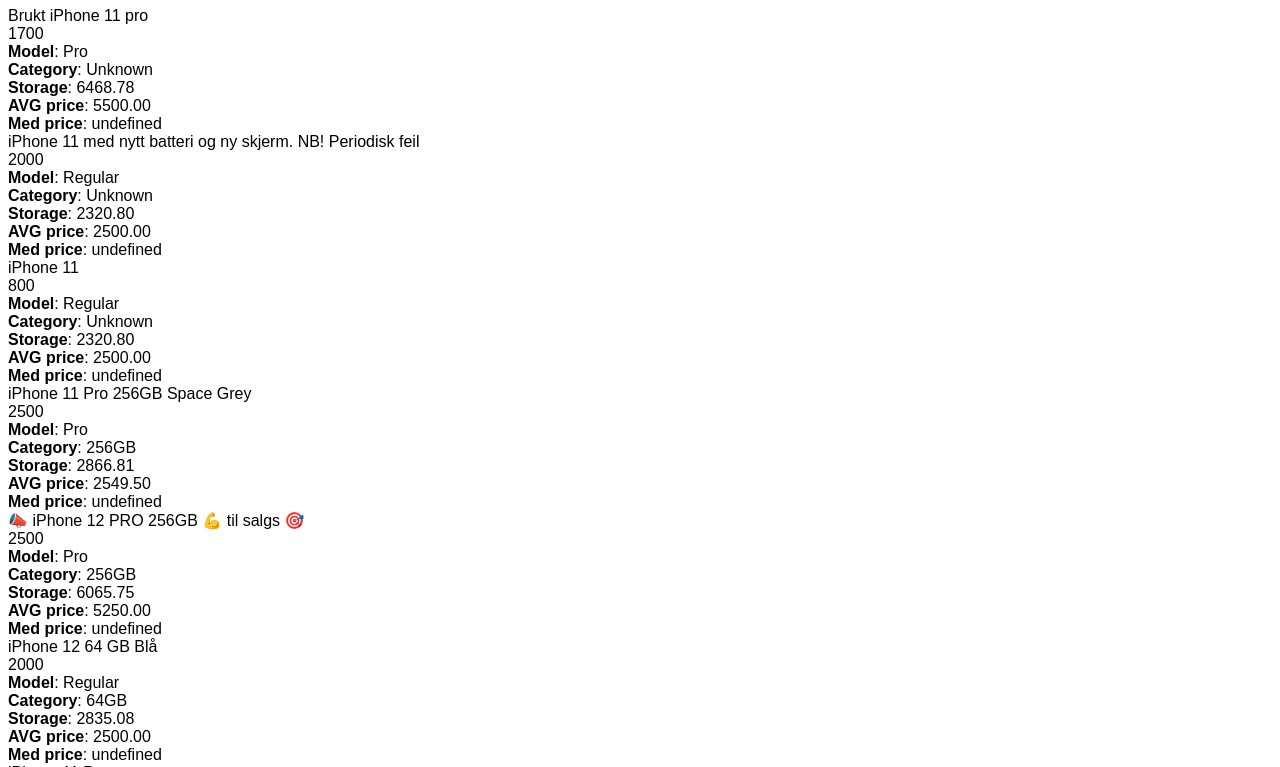
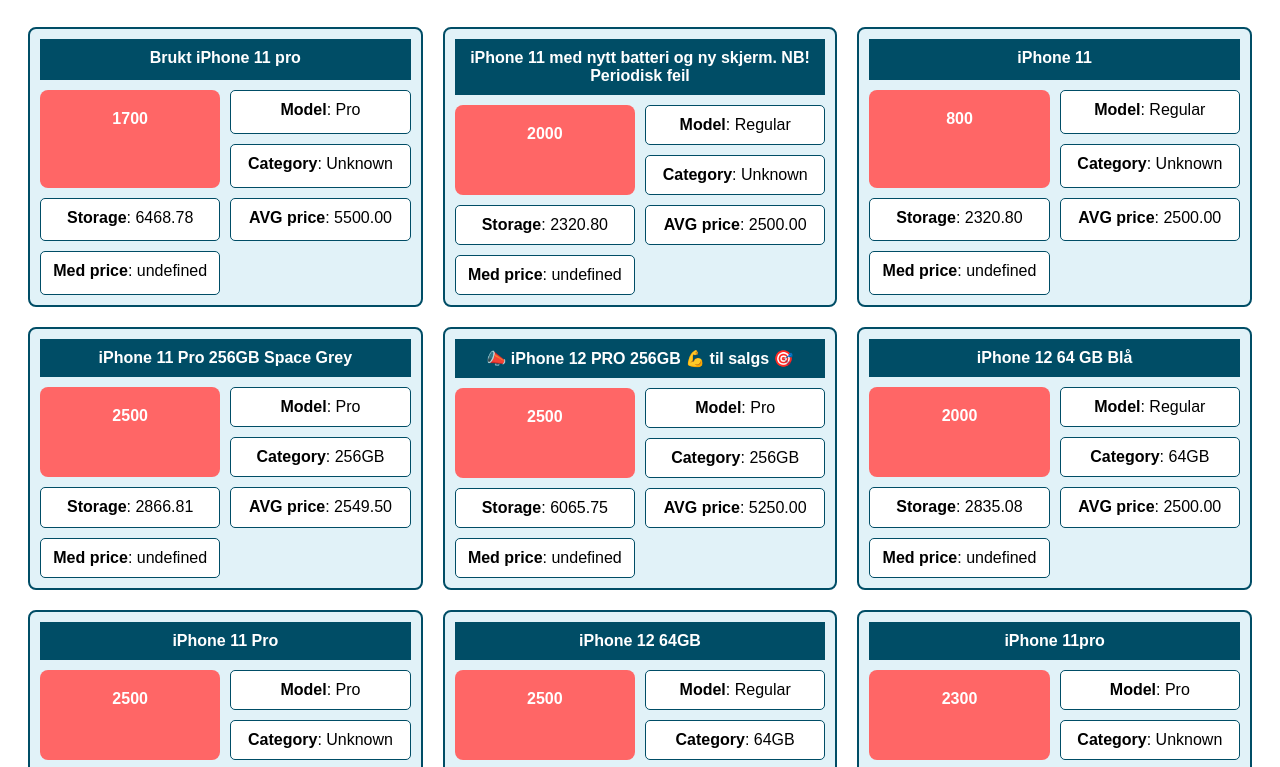
Before and after one commit to JibbelJabbel/Scrap, a plain HTML site: page index.html in a window 1280 px wide. Shown: the part 73-840 px from the top of the page. Drawn offline with Linux system fonts and the light colour scheme.

Commit message:
Update style.css

```diff
--- a/style.css
+++ b/style.css
@@ -2,21 +2,64 @@ body {
     font-family: Arial, sans-serif;
 }
 
-table {
-    width: 100%;
-    border-collapse: collapse;
-    margin: 20px 0;
+h1 {
+    text-align: center;
 }
 
-table, th, td {
-    border: 1px solid black;
+#iphone-listings {
+    display: grid;
+    grid-template-columns: repeat(auto-fit, minmax(300px, 1fr));
+    gap: 20px;
+    padding: 20px;
 }
 
-th, td {
-    padding: 8px 12px;
-    text-align: left;
+.listing-card {
+    display: grid;
+    grid-template-columns: 1fr 1fr;
+    grid-template-rows: auto auto;
+    gap: 10px;
+    border: 2px solid #004d66;
+    padding: 10px;
+    background-color: #e1f2f8;
+    border-radius: 8px;
 }
 
-th {
-    background-color: #f2f2f2;
+.listing-card .title {
+    grid-column: span 2;
+    background-color: #004d66;
+    color: white;
+    text-align: center;
+    padding: 10px;
+    font-weight: bold;
 }
+
+.listing-card .price {
+    background-color: #004d66;
+    color: white;
+    font-weight: bold;
+    text-align: center;
+    padding: 20px;
+    grid-row: span 2;
+    border-radius: 8px;
+}
+
+.listing-card .detail {
+    text-align: center;
+    padding: 10px;
+    border: 1px solid #004d66;
+    background-color: white;
+    border-radius: 5px;
+}
+
+/* Dynamic price box colors */
+.price.green {
+    background-color: #66cc66;
+}
+
+.price.yellow {
+    background-color: #ffcc00;
+}
+
+.price.red {
+    background-color: #ff6666;
+}
```
